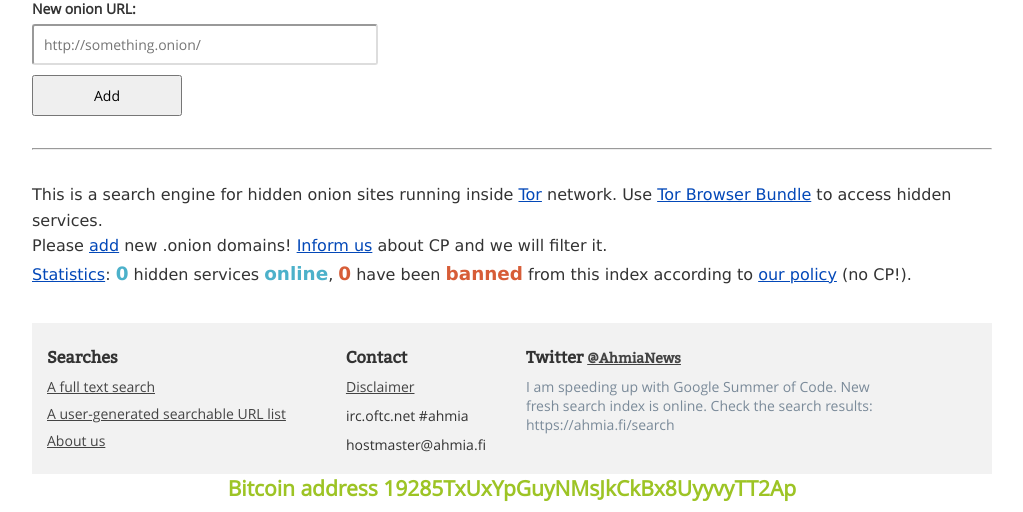
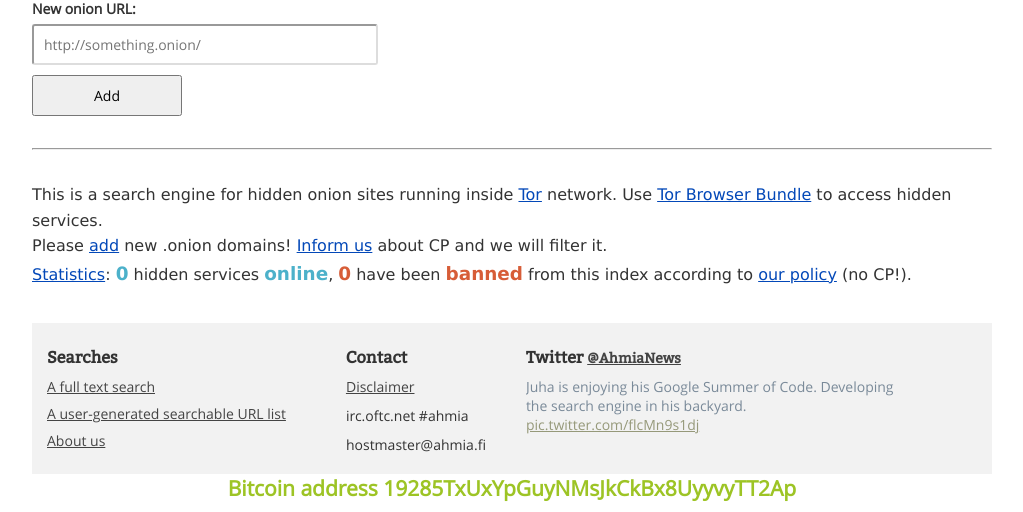
Before and after one commit to juhanurmi/ahmia, a Django app: page /add/ in a window 1280 px wide. Shown: the part 379-891 px from the top of the page, without its empty margins (128-1151 px from the left). Run offline with Django 3.2, Linux system fonts and the light colour scheme; data that the repository does not hold is empty.

Commit message:
Twitter updates.

```diff
--- a/ahmia/templates/base.html
+++ b/ahmia/templates/base.html
@@ -65,7 +65,7 @@
        <ul id="tweet_update_list">
 	<li>
 	 <span>
-	 I am speeding up with Google Summer of Code. New fresh search index is online. Check the search results: https://ahmia.fi/search
+	  Juha is enjoying his Google Summer of Code. Developing the search engine in his backyard. <a href="http://t.co/flcMn9s1dj">pic.twitter.com/flcMn9s1dj</a>
          </span>
         </li>
        </ul>
```
